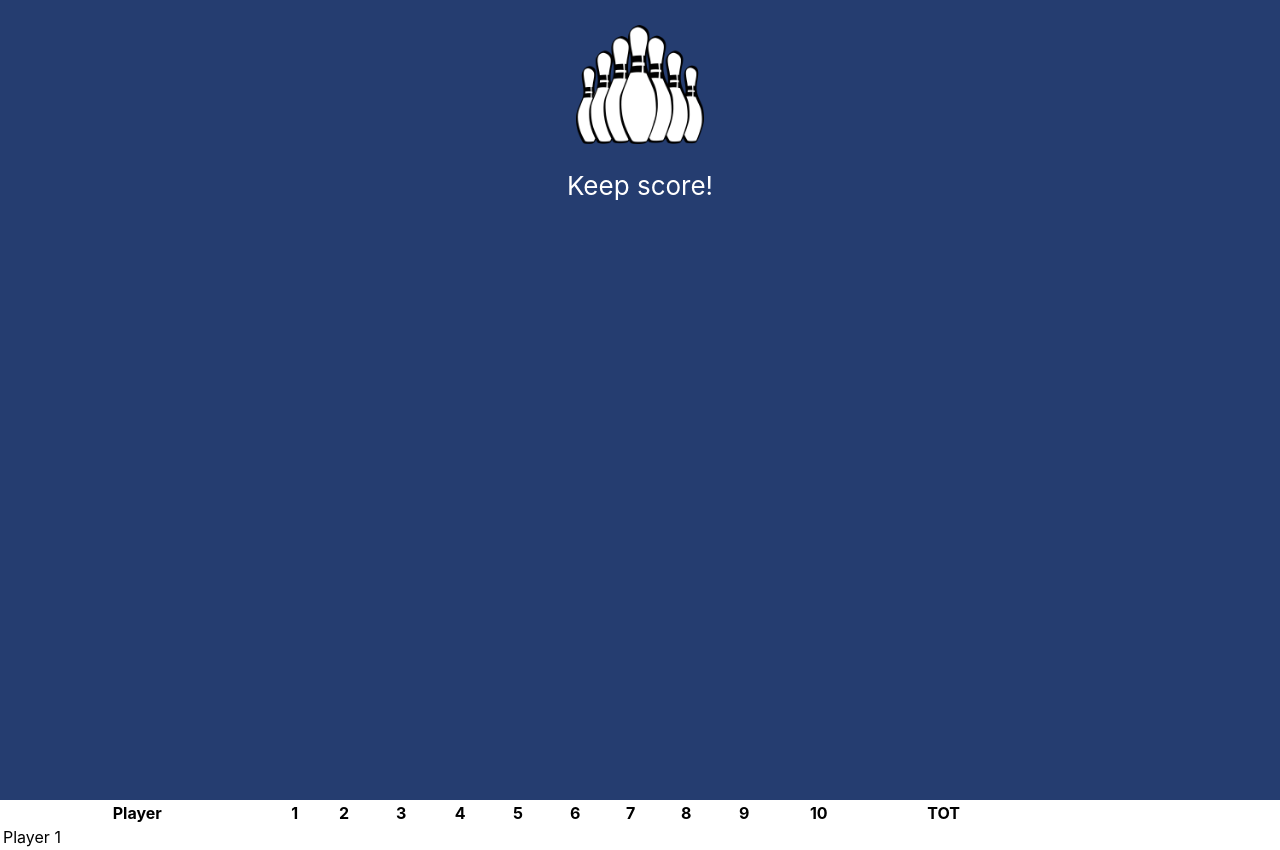
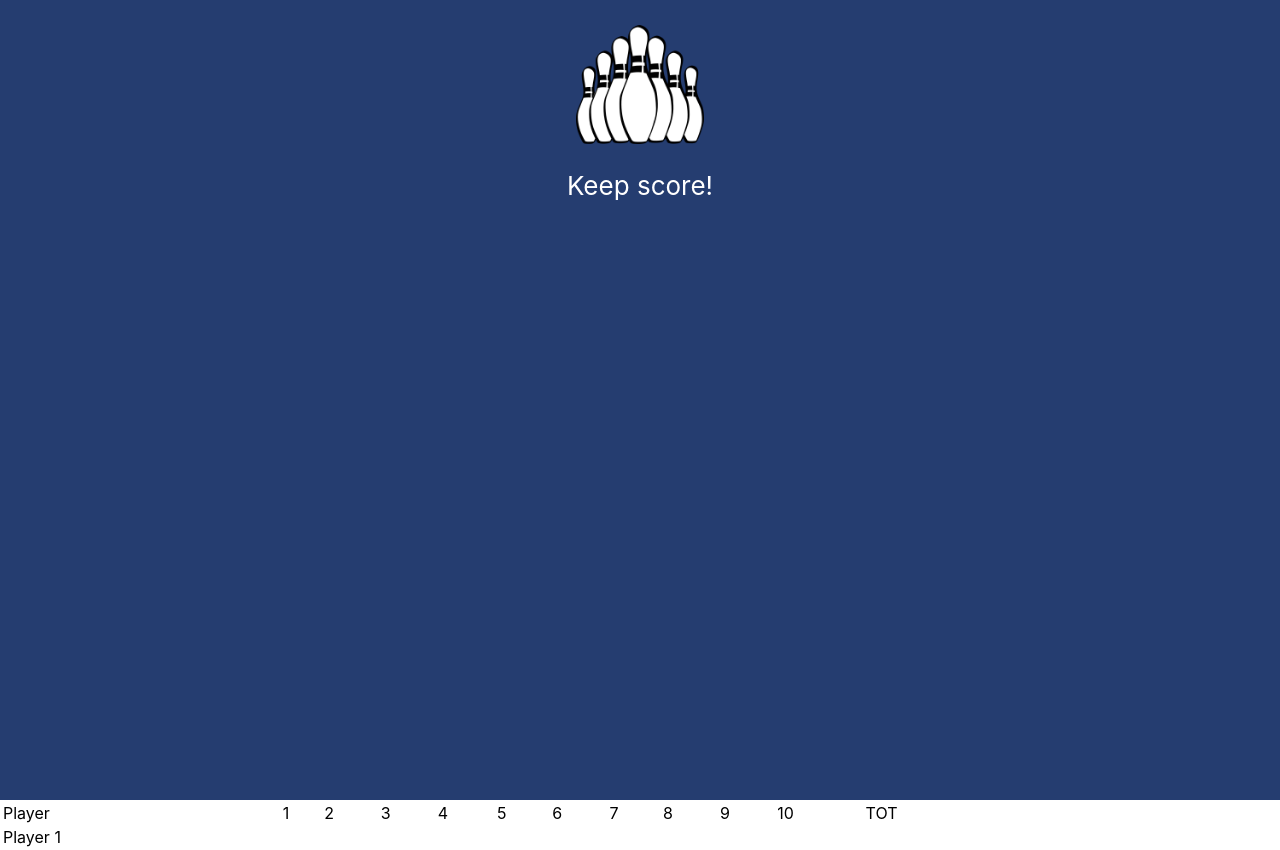
Before and after one commit to Filip-Zafran/Bowling_Scoring_System-JS, a React (Create React App) app: page / in a window 1280 px wide. Built offline with nearby package versions, Linux system fonts and the light colour scheme.

Commit message:
eugen changes

```diff
--- a/src/App.js
+++ b/src/App.js
@@ -1,7 +1,7 @@
 import React, { Component } from "react";
 import "./App.css";
 import Header from "./components/Header";
-import Table from "./components/Grid";
+import Table from "./components/Table";
 
 export default class App extends Component {
   render() {
--- a/src/components/Grid.js
+++ b/src/components/Table.js
@@ -2,21 +2,21 @@ import React from "react";
 
 function Table() {
   return (
-    <table className="table">
+    <table>
       <tbody>
         <tr>
-          <th>Player</th>
-          <th>1</th>
-          <th>2</th>
-          <th>3</th>
-          <th>4</th>
-          <th>5</th>
-          <th>6</th>
-          <th>7</th>
-          <th>8</th>
-          <th>9</th>
-          <th>10</th>
-          <th>TOT</th>
+          <td>Player</td>
+          <td>1</td>
+          <td>2</td>
+          <td>3</td>
+          <td>4</td>
+          <td>5</td>
+          <td>6</td>
+          <td>7</td>
+          <td>8</td>
+          <td>9</td>
+          <td>10</td>
+          <td>TOT</td>
         </tr>
         <tr>
           <td>Player 1</td>
```
Also changed, not shown: src/logo.svg (deleted).
